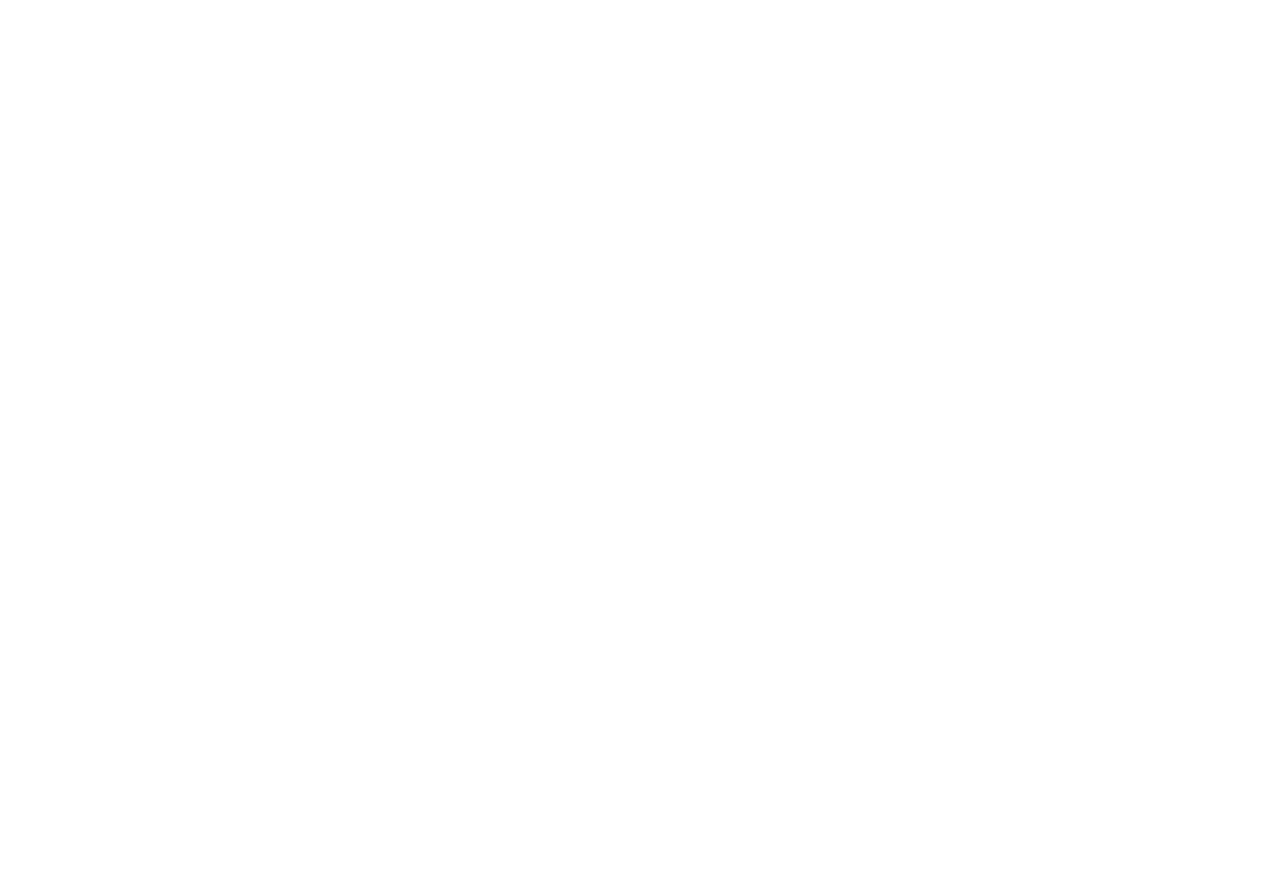
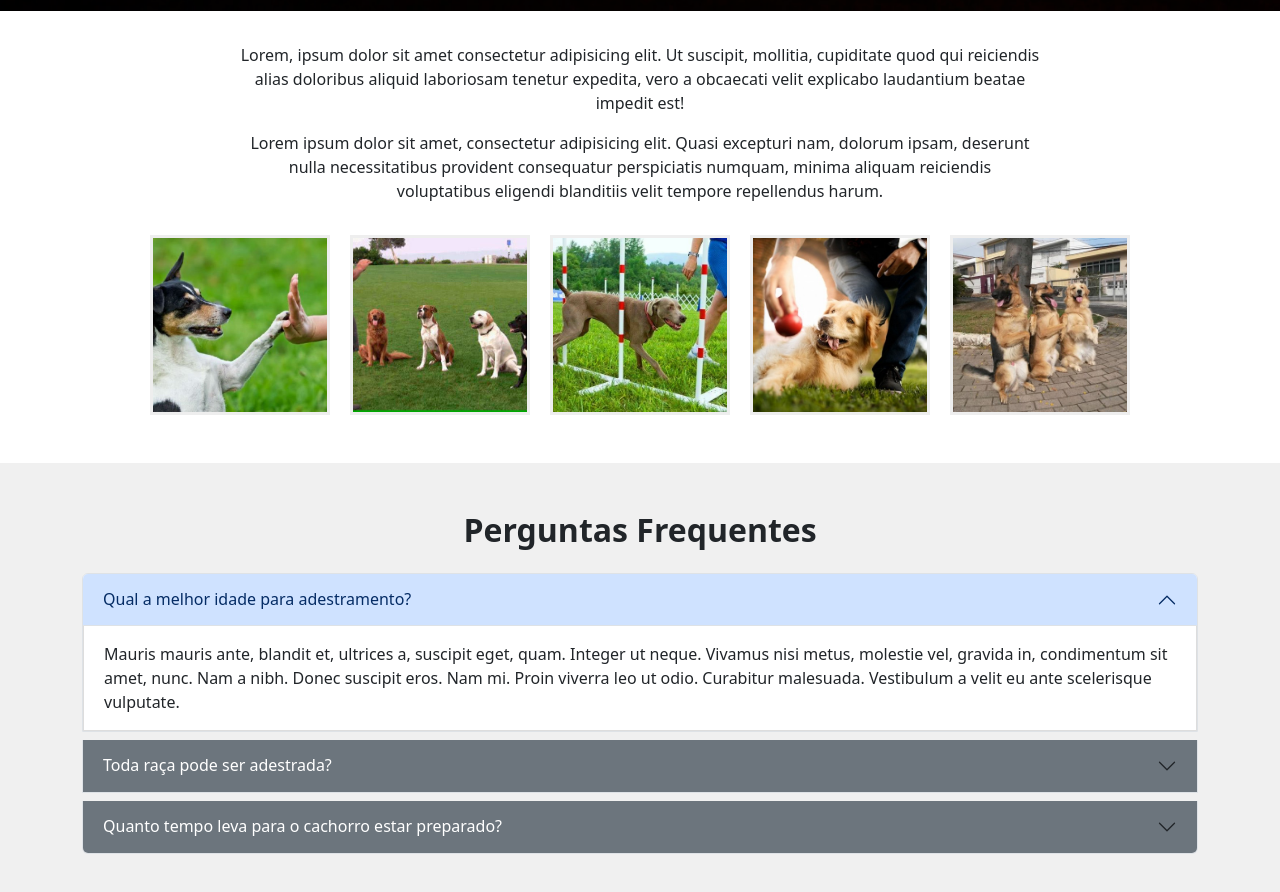
Before and after one commit to JoaoPedroB08/PetShopReact, a React (Create React App) app: page /adestramento in a window 1280 px wide. Shown: the part 660-1552 px from the top of the page. Before the commit the page ends 800 px from the top, so only its background shows below. Built offline with nearby package versions, Linux system fonts and the light colour scheme.

Commit message:
Add files via upload

```diff
--- a/src/App.css
+++ b/src/App.css
@@ -305,3 +305,77 @@
 	margin-left: 10%;
 	margin-bottom: 5%;
 }
+
+/*-------------------{Adestramento}------------------- */
+
+.img_bannerAd {
+    width: 100%;
+    height: auto;
+    display: block;
+}
+
+/* 1. Bloco para centralizar o texto */
+.text_block_centered {
+    text-align: center; /* Centraliza o texto */
+    max-width: 800px;   /* Define uma largura máxima para o bloco de texto */
+    margin: 2rem auto;  /* Centraliza o bloco na página (em cima/baixo, auto nas laterais) */
+}
+
+/* 2. O container da galeria */
+.gallery_wrapper {
+    display: flex;             /* Coloca as imagens em linha */
+    justify-content: center;   /* Centraliza o GRUPO de imagens na página */
+    flex-wrap: wrap;           /* Permite que as imagens quebrem a linha em telas menores */
+    gap: 20px;                 /* Espaço entre cada imagem */
+    padding-bottom: 3rem;      /* Espaço abaixo da galeria */
+}
+
+/* 3. A classe para PADRONIZAR todas as imagens */
+.gallery_img_standard {
+    width: 180px;  /* LARGURA FIXA */
+    height: 180px; /* ALTURA FIXA */
+    object-fit: cover; /* ISSO É MÁGICA: Preenche o espaço sem distorcer a imagem (ela corta o excesso) */
+    border: 3px solid #eee;
+}
+
+
+/* --- Estilos do FAQ (mantidos iguais) --- */
+
+.faq_wrapper {
+    background-color: #f0f0f0;
+    padding: 3rem 0;
+}
+
+.faq_title {
+    text-align: center;
+    font-weight: bold;
+    margin-bottom: 1.5rem;
+}
+
+.accordion-item {
+    margin-bottom: 8px;
+    border: none;
+}
+
+.accordion-header .accordion-button {
+    background-color: #6c757d;
+    color: white;
+    border-radius: 0;
+}
+
+.accordion-button:not(.collapsed) {
+    color: white;
+    background-color: #5a6268;
+    box-shadow: none;
+}
+
+.accordion-button:focus {
+    box-shadow: none;
+    border: none;
+}
+
+.accordion-body {
+    background-color: white;
+    border: 1px solid #ddd;
+    border-top: none;
+}
--- a/src/components/ContentPhotos.js
+++ b/src/components/ContentPhotos.js
@@ -1,15 +1,27 @@
-import React from 'react'
-import { Row } from 'react-bootstrap';
-import Col from 'react-bootstrap/Col'
+import React from 'react';
+// Não vamos mais usar Row e Col aqui para simplificar
+import { Container } from 'react-bootstrap';
 
-function ContentImgRight(props) {
+function ContentPhotos(props) {
   return (
-    <Row>
-        <Col>
+    // O Container ainda é útil para dar margens laterais à página inteira
+    <Container>
+      {/* Bloco de Texto Centralizado */}
+      <div className='text_block_centered'>
+        <p>Lorem, ipsum dolor sit amet consectetur adipisicing elit. Ut suscipit, mollitia, cupiditate quod qui reiciendis alias doloribus aliquid laboriosam tenetur expedita, vero a obcaecati velit explicabo laudantium beatae impedit est!</p>
+        <p>Lorem ipsum dolor sit amet, consectetur adipisicing elit. Quasi excepturi nam, dolorum ipsam, deserunt nulla necessitatibus provident consequatur perspiciatis numquam, minima aliquam reiciendis voluptatibus eligendi blanditiis velit tempore repellendus harum.</p>
+      </div>
 
-        </Col>
-    </Row>
-  )
+      {/* Galeria de Imagens com Tamanho Padrão */}
+      <div className='gallery_wrapper'>
+        <img className='gallery_img_standard' src={ props.img1 } alt="Foto de adestramento 1" />
+        <img className='gallery_img_standard' src={ props.img2 } alt="Foto de adestramento 2" />
+        <img className='gallery_img_standard' src={ props.img3 } alt="Foto de adestramento 3" />
+        <img className='gallery_img_standard' src={ props.img4 } alt="Foto de adestramento 4" />
+        <img className='gallery_img_standard' src={ props.img5 } alt="Foto de adestramento 5" />
+      </div>
+    </Container>
+  );
 }
 
-export default ContentImgRight;
+export default ContentPhotos;
--- a/src/components/FAQ.js
+++ b/src/components/FAQ.js
@@ -1,15 +1,34 @@
-import React from 'react'
-import { Row } from 'react-bootstrap';
-import Col from 'react-bootstrap/Col'
+import React from 'react';
+import { Container, Accordion } from 'react-bootstrap';
 
-function ContentImgRight(props) {
+function FAQ() {
   return (
-    <Row>
-        <Col>
-
-        </Col>
-    </Row>
-  )
+    <div className='faq_wrapper'>
+      <Container>
+        <h2 className='faq_title'>Perguntas Frequentes</h2>
+        <Accordion defaultActiveKey="0">
+          <Accordion.Item eventKey="0">
+            <Accordion.Header>Qual a melhor idade para adestramento?</Accordion.Header>
+            <Accordion.Body>
+              Mauris mauris ante, blandit et, ultrices a, suscipit eget, quam. Integer ut neque. Vivamus nisi metus, molestie vel, gravida in, condimentum sit amet, nunc. Nam a nibh. Donec suscipit eros. Nam mi. Proin viverra leo ut odio. Curabitur malesuada. Vestibulum a velit eu ante scelerisque vulputate.
+            </Accordion.Body>
+          </Accordion.Item>
+          <Accordion.Item eventKey="1">
+            <Accordion.Header>Toda raça pode ser adestrada?</Accordion.Header>
+            <Accordion.Body>
+              Sim, toda raça pode ser adestrada. A chave é a paciência e a consistência do tutor.
+            </Accordion.Body>
+          </Accordion.Item>
+          <Accordion.Item eventKey="2">
+            <Accordion.Header>Quanto tempo leva para o cachorro estar preparado?</Accordion.Header>
+            <Accordion.Body>
+              O tempo de treinamento varia de acordo com o cão e os objetivos. Comandos básicos podem ser aprendidos em algumas semanas.
+            </Accordion.Body>
+          </Accordion.Item>
+        </Accordion>
+      </Container>
+    </div>
+  );
 }
 
-export default ContentImgRight;
+export default FAQ;
--- a/src/components/StaticBanner.js
+++ b/src/components/StaticBanner.js
@@ -4,7 +4,7 @@
 function StaticBanner(props) {
   return (
     <Col>
-        <img className='img_bannerAd' src={ props.bannerAdestramento } alt={ props.bannerAdestramento } />
+        <img className='img_bannerAd' src={ props.bannerAdestramento } alt="Banner da página de Adestramento de Cães" />
     </Col>
   )
 }
--- a/src/pages/Adestramento.js
+++ b/src/pages/Adestramento.js
@@ -1,11 +1,30 @@
 import React from "react";
+
 import Rotulo from "../components/Rotulo";
-import imgBannerAd from "../imagens/adestramento/banner-adestramento.jpg"
+import StaticBanner from "../components/StaticBanner";
+import ContentPhotos from "../components/ContentPhotos";
+import FAQ from "../components/FAQ";
+
+import bannerImagem from "../imagens/adestramento/banner-adestramento.jpg";
+import foto1 from '../imagens/adestramento/adestramento1.jpg';
+import foto2 from '../imagens/adestramento/adestramento2.jpg';
+import foto3 from '../imagens/adestramento/adestramento3.jpg';
+import foto4 from '../imagens/adestramento/adestramento4.jpg';
+import foto5 from '../imagens/adestramento/adestramento5.jpg';
 
 const Adestramento = () => {
 	return (
 		<div>
 			<Rotulo textRotulo='Adestramento' />
+			<StaticBanner bannerAdestramento={bannerImagem} />
+            <ContentPhotos
+                img1={foto1}
+                img2={foto2}
+                img3={foto3}
+                img4={foto4}
+                img5={foto5}
+            />
+            <FAQ />
 		</div>
 	);
 };
```
